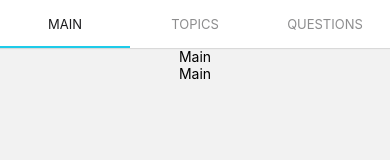
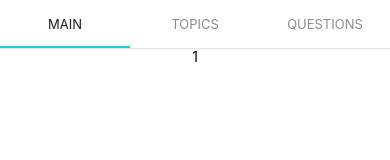
Before and after one commit to fipcog/r-native, a React Native app: screen / in a window 390 px wide. Shown: the top 160 px of the page. Built offline with nearby package versions, Linux system fonts and the light colour scheme.

Commit message:
fix: saveArea to view in nav screens

```diff
--- a/App.tsx
+++ b/App.tsx
@@ -5,35 +5,31 @@ import { useRef, useState } from 'react';
 import { Alert, StyleSheet, Text, TextInput, View } from 'react-native';
 import { SafeAreaProvider, SafeAreaView } from 'react-native-safe-area-context';
 import { MainProps, QuestionsProps, RootStackParamList, TopicsProps } from './AppNavigatorTypes';
+//https://stackoverflow.com/questions/52197057/material-top-tab-navigator-overlapping-with-statusbar-any-way-to-fix-it
+import Constants from 'expo-constants'
 
 export const MainScreen = ({ navigation }: MainProps) => {
   const onClock = () => navigation.navigate('Topics')
   return (
-    <SafeAreaView>
-      <View
-        style={styles.container}
-      >
-        <Text>Main</Text>
-        <Text>Main</Text>
-      </View>
-
-    </SafeAreaView>
+    <View style={styles.container}>
+      <Text>1</Text>
+    </View>
   )
 }
 
 export const TopicsScreen = ({ navigation }: TopicsProps) => {
   return (
-    <SafeAreaView>
+    <View>
       <Text>Topics</Text>
-    </SafeAreaView>
+    </View>
   )
 }
 
 export const QuestionsScreen = ({ navigation }: QuestionsProps) => {
   return (
-    <SafeAreaView>
+    <View>
       <Text>Questions</Text>
-    </SafeAreaView>
+    </View>
   )
 }
 
@@ -44,6 +40,7 @@ export default function App() {
     <SafeAreaProvider>
       <NavigationContainer>
         <Tab.Navigator
+          style={{ marginTop: Constants.statusBarHeight }}
           screenOptions={{
             tabBarIndicatorStyle: { backgroundColor: '#1ecbe9' },
           }}>
@@ -61,7 +58,7 @@ const styles = StyleSheet.create({
   container: {
     // flex: 1,
     height: '100%',
-    // backgroundColor: '#fff',
+    backgroundColor: '#fff',
     alignItems: 'center',
     justifyContent: 'space-between',
   },
```
